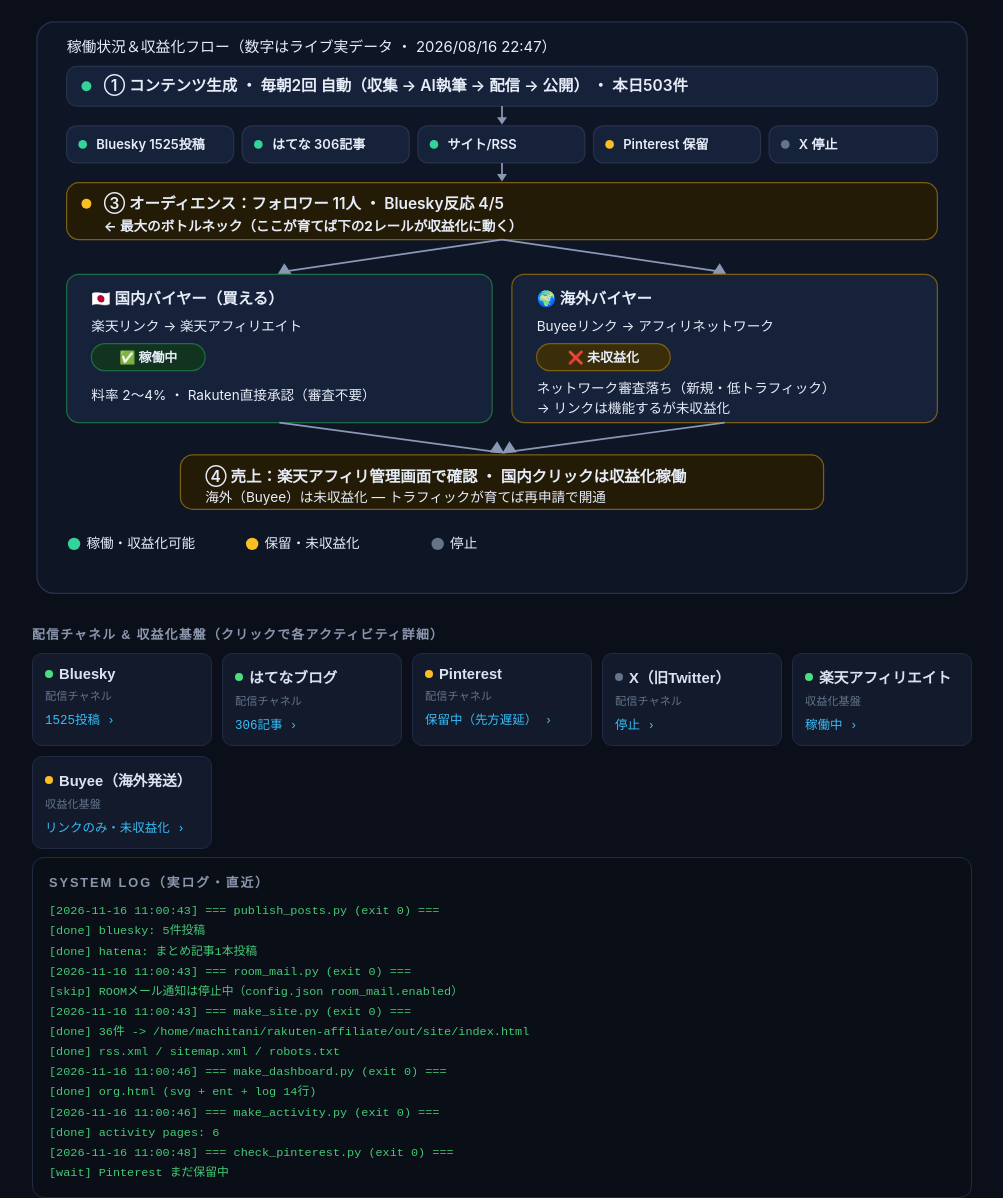
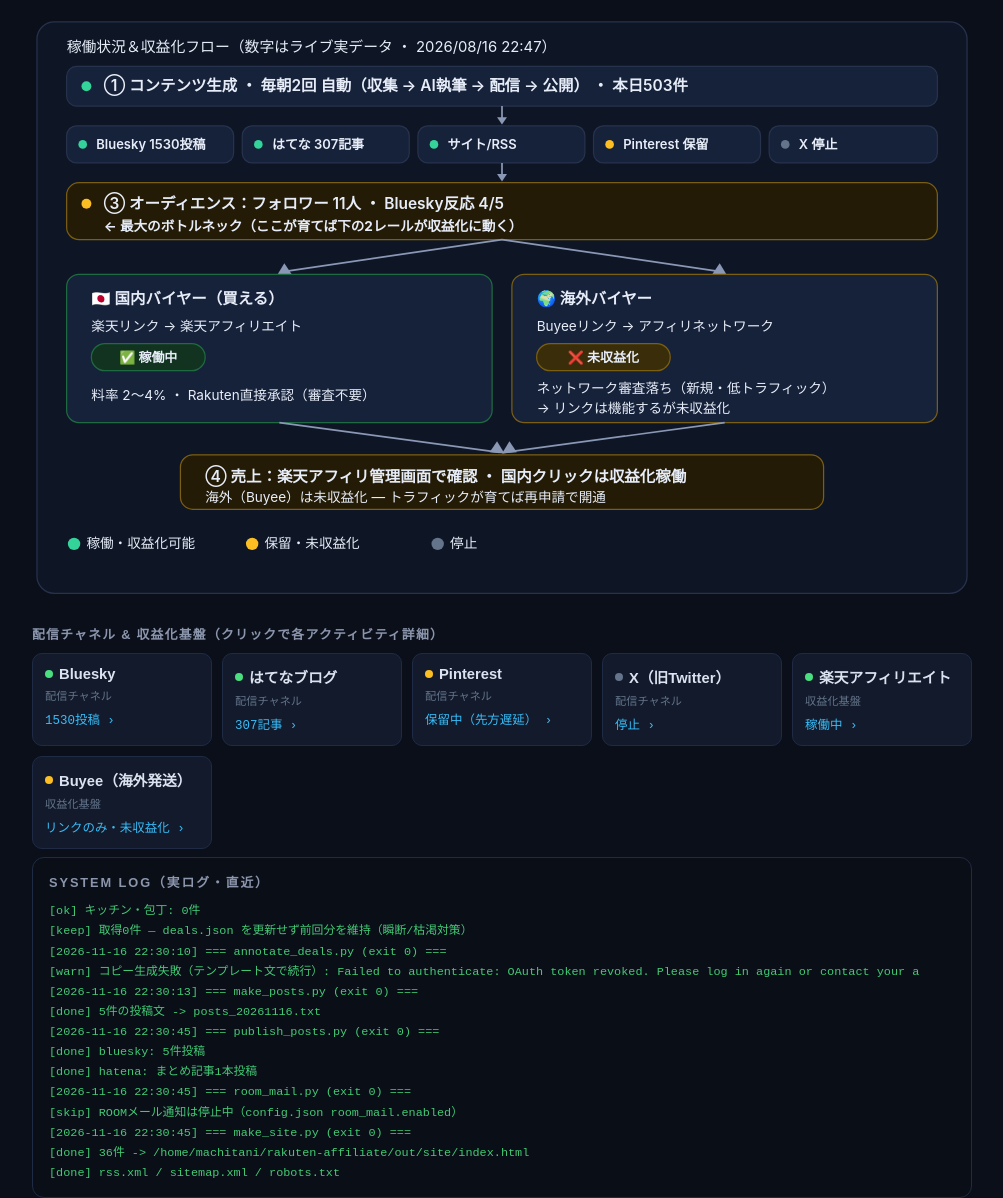
Before and after one commit to yuki88231910-ux/rakuten-deals, a plain HTML site: page org.html in a window 1280 px wide. Shown: the part 128-1326 px from the top of the page, without its empty margins (138-1141 px from the left). Drawn offline with Linux system fonts and the light colour scheme.

Commit message:
update deals 2026-11-16

```diff
--- a/org.html
+++ b/org.html
@@ -65,8 +65,8 @@
 <path class="ar" d="M380 72 L380 84"/><path d="M376 81 L380 87 L384 81 Z" fill="var(--mut)"/>
 
 <g>
-  <g transform="translate(28,88)"><rect width="135" height="30" rx="8" fill="var(--panel)" stroke="var(--line)"/><circle cx="13" cy="15" r="3.5" fill="var(--ok)"/><text class="chip" x="24" y="19">Bluesky 1525投稿</text></g>
-  <g transform="translate(170,88)"><rect width="135" height="30" rx="8" fill="var(--panel)" stroke="var(--line)"/><circle cx="13" cy="15" r="3.5" fill="var(--ok)"/><text class="chip" x="24" y="19">はてな 306記事</text></g>
+  <g transform="translate(28,88)"><rect width="135" height="30" rx="8" fill="var(--panel)" stroke="var(--line)"/><circle cx="13" cy="15" r="3.5" fill="var(--ok)"/><text class="chip" x="24" y="19">Bluesky 1530投稿</text></g>
+  <g transform="translate(170,88)"><rect width="135" height="30" rx="8" fill="var(--panel)" stroke="var(--line)"/><circle cx="13" cy="15" r="3.5" fill="var(--ok)"/><text class="chip" x="24" y="19">はてな 307記事</text></g>
   <g transform="translate(312,88)"><rect width="135" height="30" rx="8" fill="var(--panel)" stroke="var(--line)"/><circle cx="13" cy="15" r="3.5" fill="var(--ok)"/><text class="chip" x="24" y="19">サイト/RSS</text></g>
   <g transform="translate(454,88)"><rect width="135" height="30" rx="8" fill="var(--panel)" stroke="var(--line)"/><circle cx="13" cy="15" r="3.5" fill="var(--pend)"/><text class="chip" x="24" y="19">Pinterest 保留</text></g>
   <g transform="translate(596,88)"><rect width="136" height="30" rx="8" fill="var(--panel)" stroke="var(--line)"/><circle cx="13" cy="15" r="3.5" fill="var(--off)"/><text class="chip" x="24" y="19">X 停止</text></g>
@@ -110,23 +110,23 @@
 </g>
 </svg></div>
   <h3 class="sech">配信チャネル & 収益化基盤（クリックで各アクティビティ詳細）</h3>
-  <div class="ent-grid"><a class="ent" href="activity_bluesky.html"><div class="ent-h"><span class="ent-dot ok"></span><b>Bluesky</b></div><div class="ent-k">配信チャネル</div><div class="ent-s">1525投稿 ›</div></a><a class="ent" href="activity_hatena.html"><div class="ent-h"><span class="ent-dot ok"></span><b>はてなブログ</b></div><div class="ent-k">配信チャネル</div><div class="ent-s">306記事 ›</div></a><a class="ent" href="activity_pinterest.html"><div class="ent-h"><span class="ent-dot pend"></span><b>Pinterest</b></div><div class="ent-k">配信チャネル</div><div class="ent-s">保留中（先方遅延） ›</div></a><a class="ent" href="activity_x.html"><div class="ent-h"><span class="ent-dot off"></span><b>X（旧Twitter）</b></div><div class="ent-k">配信チャネル</div><div class="ent-s">停止 ›</div></a><a class="ent" href="activity_rakuten.html"><div class="ent-h"><span class="ent-dot ok"></span><b>楽天アフィリエイト</b></div><div class="ent-k">収益化基盤</div><div class="ent-s">稼働中 ›</div></a><a class="ent" href="activity_buyee.html"><div class="ent-h"><span class="ent-dot pend"></span><b>Buyee（海外発送）</b></div><div class="ent-k">収益化基盤</div><div class="ent-s">リンクのみ・未収益化 ›</div></a></div>
+  <div class="ent-grid"><a class="ent" href="activity_bluesky.html"><div class="ent-h"><span class="ent-dot ok"></span><b>Bluesky</b></div><div class="ent-k">配信チャネル</div><div class="ent-s">1530投稿 ›</div></a><a class="ent" href="activity_hatena.html"><div class="ent-h"><span class="ent-dot ok"></span><b>はてなブログ</b></div><div class="ent-k">配信チャネル</div><div class="ent-s">307記事 ›</div></a><a class="ent" href="activity_pinterest.html"><div class="ent-h"><span class="ent-dot pend"></span><b>Pinterest</b></div><div class="ent-k">配信チャネル</div><div class="ent-s">保留中（先方遅延） ›</div></a><a class="ent" href="activity_x.html"><div class="ent-h"><span class="ent-dot off"></span><b>X（旧Twitter）</b></div><div class="ent-k">配信チャネル</div><div class="ent-s">停止 ›</div></a><a class="ent" href="activity_rakuten.html"><div class="ent-h"><span class="ent-dot ok"></span><b>楽天アフィリエイト</b></div><div class="ent-k">収益化基盤</div><div class="ent-s">稼働中 ›</div></a><a class="ent" href="activity_buyee.html"><div class="ent-h"><span class="ent-dot pend"></span><b>Buyee（海外発送）</b></div><div class="ent-k">収益化基盤</div><div class="ent-s">リンクのみ・未収益化 ›</div></a></div>
   <div class="logbox">
     <h3>SYSTEM LOG（実ログ・直近）</h3>
-<div class="ln">[2026-11-16 11:00:43] === publish_posts.py (exit 0) ===</div>
+<div class="ln">[ok] キッチン・包丁: 0件</div>
+<div class="ln">[keep] 取得0件 — deals.json を更新せず前回分を維持（瞬断/枯渇対策）</div>
+<div class="ln">[2026-11-16 22:30:10] === annotate_deals.py (exit 0) ===</div>
+<div class="ln">[warn] コピー生成失敗（テンプレート文で続行）: Failed to authenticate: OAuth token revoked. Please log in again or contact your a</div>
+<div class="ln">[2026-11-16 22:30:13] === make_posts.py (exit 0) ===</div>
+<div class="ln">[done] 5件の投稿文 -&gt; posts_20261116.txt</div>
+<div class="ln">[2026-11-16 22:30:45] === publish_posts.py (exit 0) ===</div>
 <div class="ln">[done] bluesky: 5件投稿</div>
 <div class="ln">[done] hatena: まとめ記事1本投稿</div>
-<div class="ln">[2026-11-16 11:00:43] === room_mail.py (exit 0) ===</div>
+<div class="ln">[2026-11-16 22:30:45] === room_mail.py (exit 0) ===</div>
 <div class="ln">[skip] ROOMメール通知は停止中（config.json room_mail.enabled）</div>
-<div class="ln">[2026-11-16 11:00:43] === make_site.py (exit 0) ===</div>
+<div class="ln">[2026-11-16 22:30:45] === make_site.py (exit 0) ===</div>
 <div class="ln">[done] 36件 -&gt; /home/machitani/rakuten-affiliate/out/site/index.html</div>
 <div class="ln">[done] rss.xml / sitemap.xml / robots.txt</div>
-<div class="ln">[2026-11-16 11:00:46] === make_dashboard.py (exit 0) ===</div>
-<div class="ln">[done] org.html (svg + ent + log 14行)</div>
-<div class="ln">[2026-11-16 11:00:46] === make_activity.py (exit 0) ===</div>
-<div class="ln">[done] activity pages: 6</div>
-<div class="ln">[2026-11-16 11:00:48] === check_pinterest.py (exit 0) ===</div>
-<div class="ln">[wait] Pinterest まだ保留中</div>
   </div>
 </main>
 <footer>
```
Also changed, not shown: activity_bluesky.html (+3 -3 lines), activity_hatena.html (+2 -2 lines), rss.xml (+1 -1 lines).
